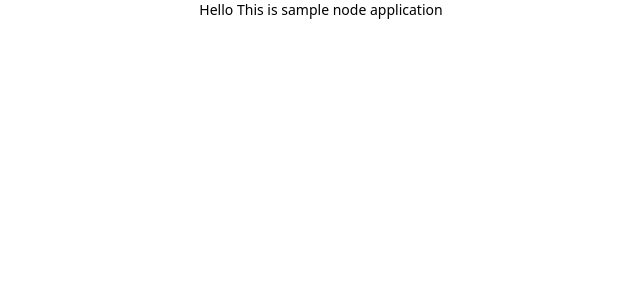
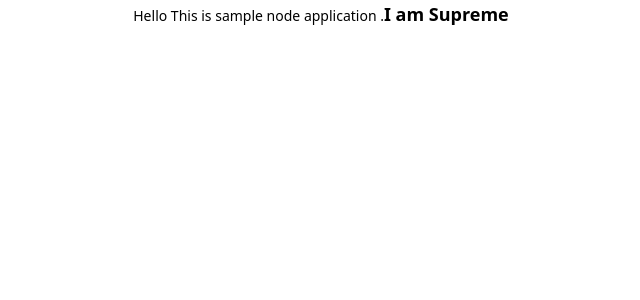
Before and after one commit to Semicile17/node_on_EC2, a React (Create React App) app in the folder client/: page / in a window 1280 px wide. Shown: the top 300 px of the page, without its empty margins (319-959 px from the left). Built offline with nearby package versions, Linux system fonts and the light colour scheme.

Commit message:
testing CI/CD

```diff
--- a/client/src/App.js
+++ b/client/src/App.js
@@ -4,7 +4,8 @@ import './App.css';
 function App() {
   return (
     <div className="App text-sm font-sans text-black">
-     Hello This is sample node application
+     Hello This is sample node application .
+     <span className="text-lg font-bold ">I am Supreme</span>
     </div>
   );
 }
```
